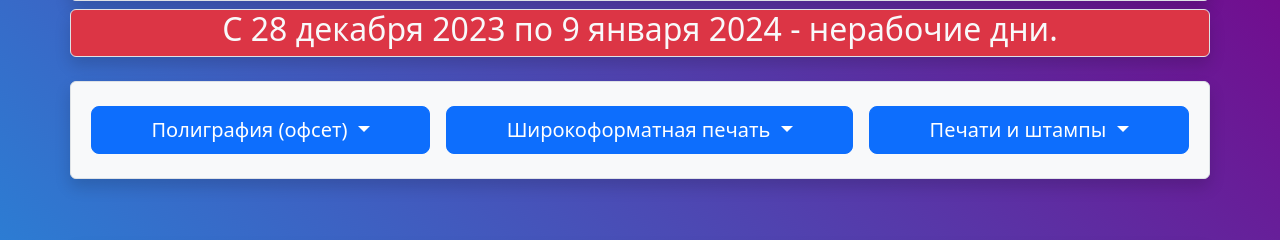
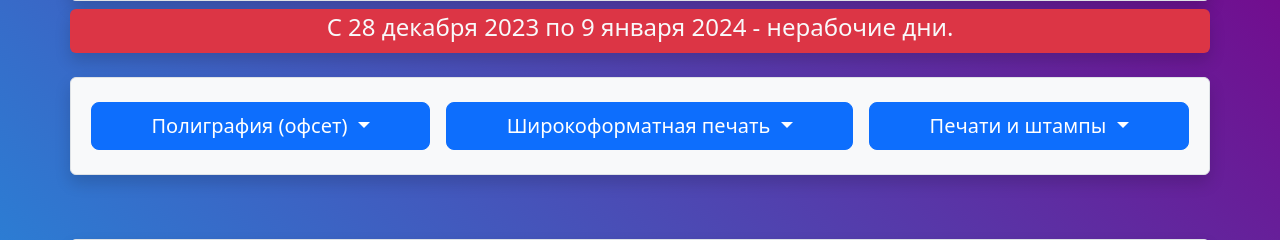
Before and after one commit to Klaus8k/tipkor_site, a Django app: page /poly/card/ in a window 1280 px wide. Shown: the part 185-425 px from the top of the page. Run offline with Django 4.2, Linux system fonts and the light colour scheme; data that the repository does not hold is empty; some libraries are stand-ins or nearby versions.

Commit message:
h4 ng news

```diff
--- a/tipkor/tipkor/templates/tipkor/base.html
+++ b/tipkor/tipkor/templates/tipkor/base.html
@@ -88,9 +88,9 @@
 
 	<!-- Строка важного объявления -->
 	<div class="container pt-2">
-		<div class="row bg-danger shadow border d-flex justify-content-center align-items-center rounded">
-			<h2 class="d-flex text-center justify-content-center text-light">С 28 декабря 2023 по 9 января 2024 - нерабочие дни.
-			</h2>
+		<div class="row bg-danger shadow d-flex justify-content-center rounded py-1">
+			<h4 class="d-flex text-center justify-content-center text-light">С 28 декабря 2023 по 9 января 2024 - нерабочие дни.
+			</h4>
 		</div>
 	</div>
 
```
